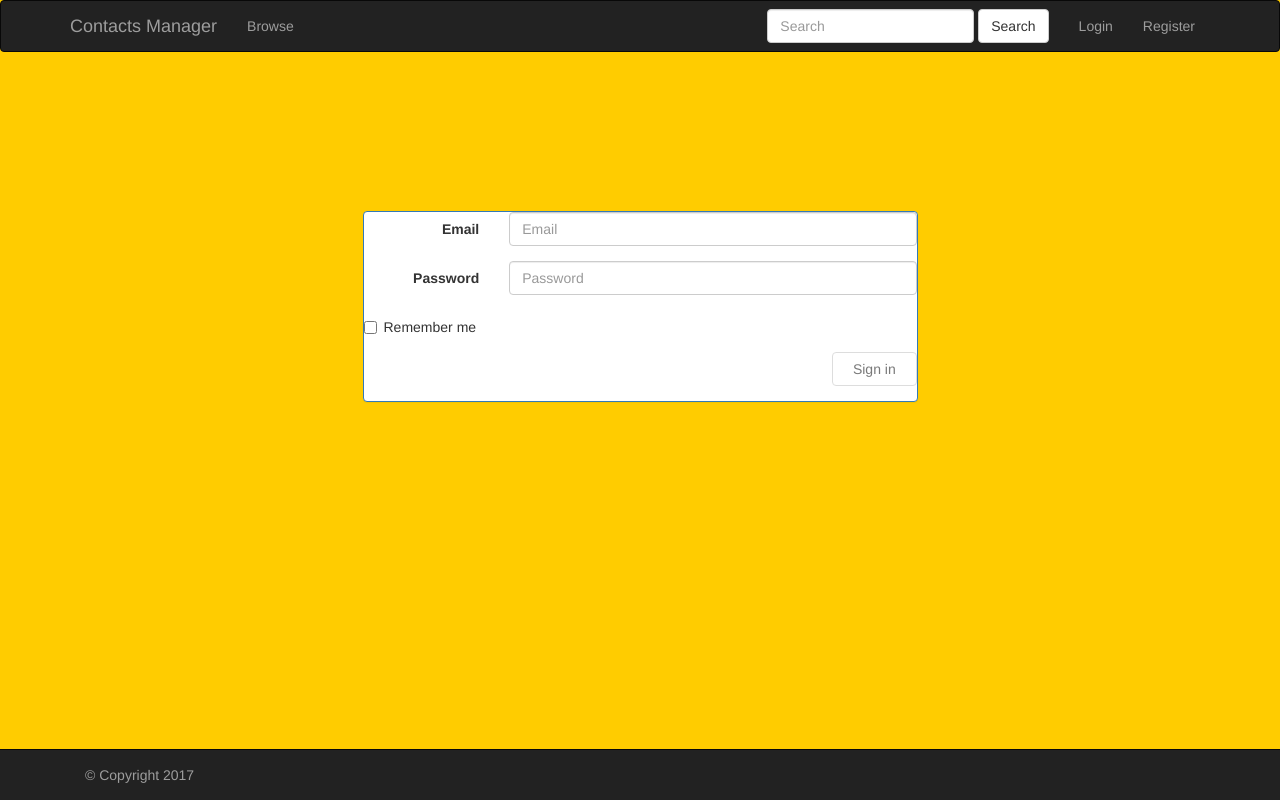
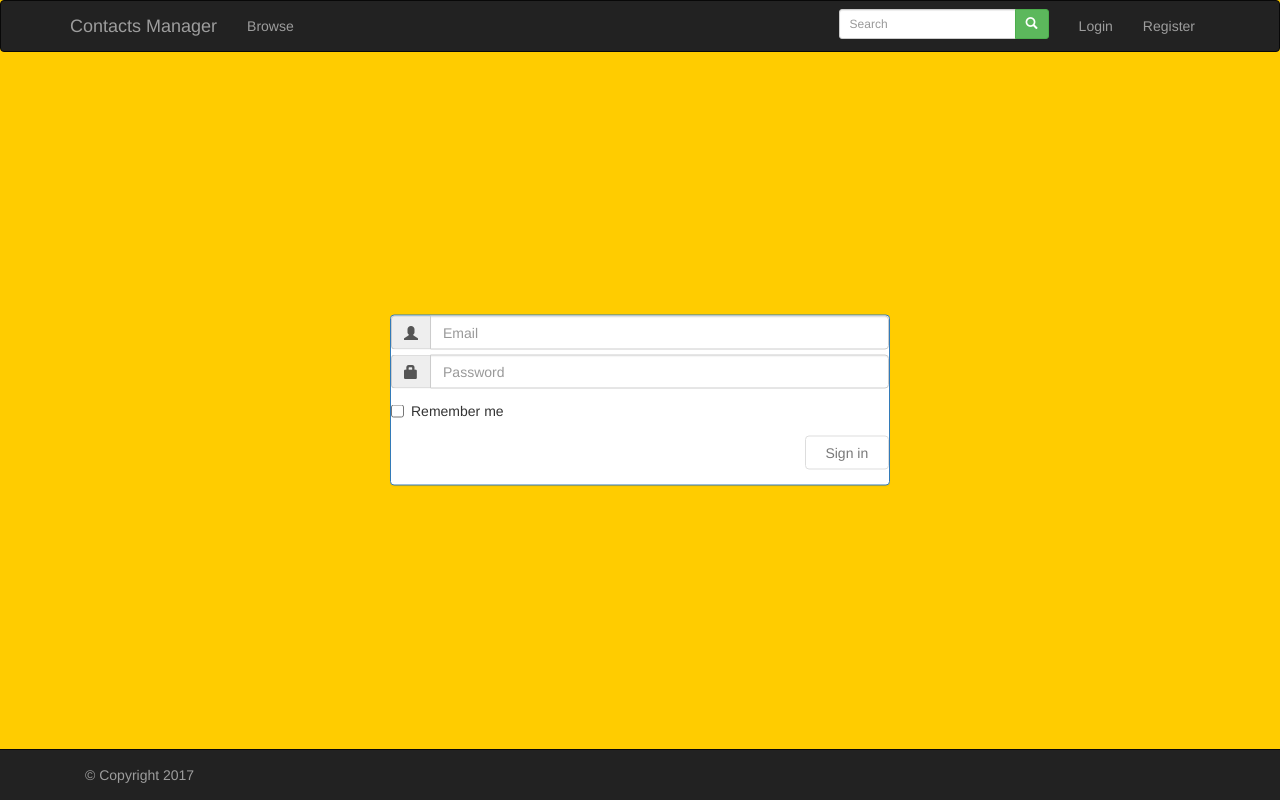
Before and after one commit to NasirA1/MyJS, a React (Create React App) app in the folder react-contacts-2/contacts-client/: page /login in a window 1280 px wide. Built offline with nearby package versions, Linux system fonts and the light colour scheme.

Commit message:
login layout

```diff
--- a/react-contacts-2/contacts-client/public/index.html
+++ b/react-contacts-2/contacts-client/public/index.html
@@ -16,7 +16,33 @@
     body {
       background-color: #FFCC00;
     }
+
+		.centered {
+			max-width: 500px;
+			position: absolute;
+			top: 50%;
+			left: 50%;
+			transform: translate(-50%, -50%);
+			z-index: -1;
+			/**FOR DEMO ONLY**/
+			/* margin: 0;
+			padding: 20px 30px 30px;
+			box-shadow: 0 3px 6px rgba(0, 0, 0, 0.16), 0 3px 6px rgba(0, 0, 0, 0.23);
+			background: white; */
+			/**FOR DEMO ONLY**/
+		}
+		@media (max-width: 500px) {
+			.centered {
+				min-width: 100%;
+				/**FOR DEMO ONLY**/
+				/* box-shadow: none;
+				background: rgba(12, 13, 14, 0.055); */
+				/**FOR DEMO ONLY**/
+			}
+		}
+
   </style>
+
   <title>Contacts Manager</title>
 </head>
 
--- a/react-contacts-2/contacts-client/src/components/App.js
+++ b/react-contacts-2/contacts-client/src/components/App.js
@@ -57,10 +57,14 @@ class App extends Component {
               <NavItem eventKey={3} onClick={this.navigateTo.bind(this, "/register")}>Register</NavItem>
             </Nav>
             <Navbar.Form pullRight>
-              <FormGroup>
-                <FormControl type="text" placeholder="Search" />
-              </FormGroup>{' '}
-              <Button type="submit">Search</Button>
+              <div className="input-group">
+                <FormControl type="text" bsSize="small" placeholder="Search" />
+                <span class="input-group-btn">
+                <Button bsSize="small" type="submit" bsStyle="success">
+                  <span class="glyphicon glyphicon-search"></span>
+                </Button>
+                </span>
+              </div>
             </Navbar.Form>
           </Navbar.Collapse>
         </Navbar>
--- a/react-contacts-2/contacts-client/src/components/Login.js
+++ b/react-contacts-2/contacts-client/src/components/Login.js
@@ -57,34 +57,22 @@ class Login extends Component {
 
   render() {
     return (
-      <Col lg={6} lgOffset={3}>
-        <div style={{ marginTop: '25%', position: 'relative' }} />
-        <Panel header="Login" bsStyle="primary">
+      <Col>
+        <Panel header="Login" className="centered" bsStyle="primary">
           <Form horizontal onSubmit={this.submit.bind(this)}>
-            <FormGroup controlId="formHorizontalEmail">
-              <Col componentClass={ControlLabel} xs={3}>
-                Email
-              </Col>
-              <Col xs={9}>
-                <FormControl type="email" name="email" placeholder="Email" onChange={this.handleInputChange} />
-              </Col>
-            </FormGroup>
-
-            <FormGroup controlId="formHorizontalPassword">
-              <Col componentClass={ControlLabel} xs={3} >
-                Password
-            </Col>
-              <Col xs={9}>
-                <FormControl type="password" name="password" placeholder="Password" onChange={this.handleInputChange} />
-              </Col>
-            </FormGroup>
-
+            <div className="input-group" style={{marginBottom: '5px'}}>
+              <span className="input-group-addon"><i className="glyphicon glyphicon-user"></i></span>
+              <FormControl type="email" name="email" placeholder="Email" onChange={this.handleInputChange} />
+            </div>
+            <div className="input-group"  style={{marginBottom: '5px'}}>
+              <span className="input-group-addon"><i className="glyphicon glyphicon-lock"></i></span>
+              <FormControl type="password" name="password" placeholder="Password" onChange={this.handleInputChange} />
+            </div>
             <FormGroup>
               <Col xs={12}>
                 <Checkbox name="rememberMe" onChange={this.handleInputChange}>Remember me</Checkbox>
               </Col>
             </FormGroup>
-
             <FormGroup>
               <Col xs={12}>
                 <Button type="submit" style={{ float: 'right' }} disabled={!this.formIsValid()}>
--- a/react-contacts-2/contacts-client/src/components/Register.js
+++ b/react-contacts-2/contacts-client/src/components/Register.js
@@ -117,9 +117,8 @@ class Register extends Component {
 
   render() {
     return (
-      <Col lg={6} lgOffset={3}>
-        <div style={{ marginTop: '25%', position: 'relative' }} />
-        <Panel header="Register" bsStyle="primary">
+      <Col>
+        <Panel header="Register" className="centered" bsStyle="primary">
           <Form horizontal onSubmit={this.submit.bind(this)}>
             <FormGroup controlId="formHorizontalEmail" validationState={this.getEmailValidationState()}>
               <Col componentClass={ControlLabel} xs={5}>
```
